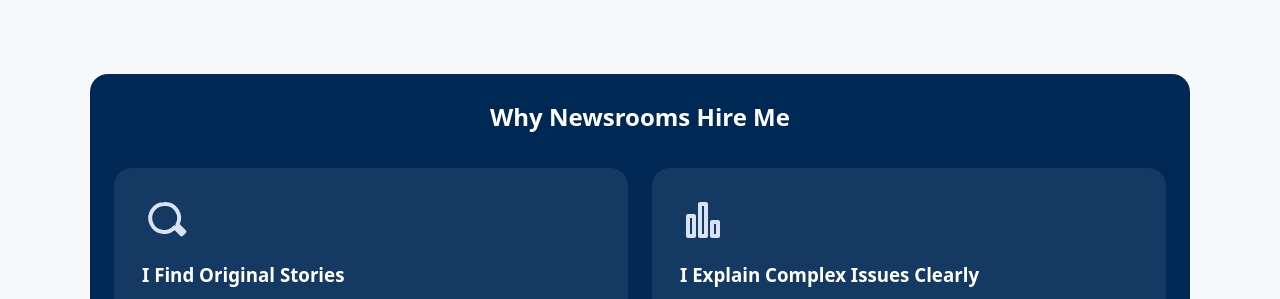
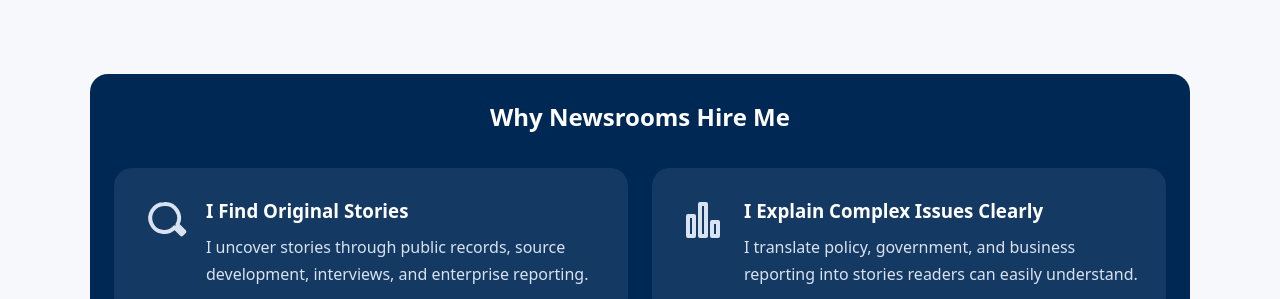
Before and after one commit to jaredserre/jaredserre.github.io, a plain HTML site: page index.html in a window 1280 px wide. Shown: the part 595-894 px from the top of the page. Drawn offline with Linux system fonts and the light colour scheme.

Commit message:
Update styles.css

```diff
--- a/styles.css
+++ b/styles.css
@@ -214,27 +214,10 @@ section{
   }
 }
 
-.value-card {
-  background: var(--card-bg);
-  border: 1px solid var(--border-color);
-  border-radius: 18px;
-  padding: 1.75rem;
-  transition: transform 0.25s ease,
-              border-color 0.25s ease,
-              box-shadow 0.25s ease;
-}
-
 .value-card:hover {
   transform: translateY(-4px);
   border-color: var(--accent);
   box-shadow: 0 12px 24px rgba(0,0,0,.08);
-}
-
-.value-icon {
-  width: 48px;
-  height: 48px;
-  margin-bottom: 1rem;
-  color: var(--accent);
 }
 
 .value-icon svg {
@@ -247,8 +230,31 @@ section{
   stroke-linejoin: round;
 }
 
+.value-card {
+  display: flex;
+  align-items: flex-start;
+  gap: 1rem;
+
+  background: var(--card-bg);
+  border: 1px solid var(--border-color);
+  border-radius: 18px;
+  padding: 1.75rem;
+
+  transition: transform 0.25s ease,
+              border-color 0.25s ease,
+              box-shadow 0.25s ease;
+}
+
+.value-icon {
+  flex-shrink: 0;
+  width: 48px;
+  height: 48px;
+  margin-bottom: 0;
+  color: var(--accent);
+}
+
 .value-card h3 {
-  margin-bottom: .75rem;
+  margin-bottom: .5rem;
 }
 
 .value-card p {
```
